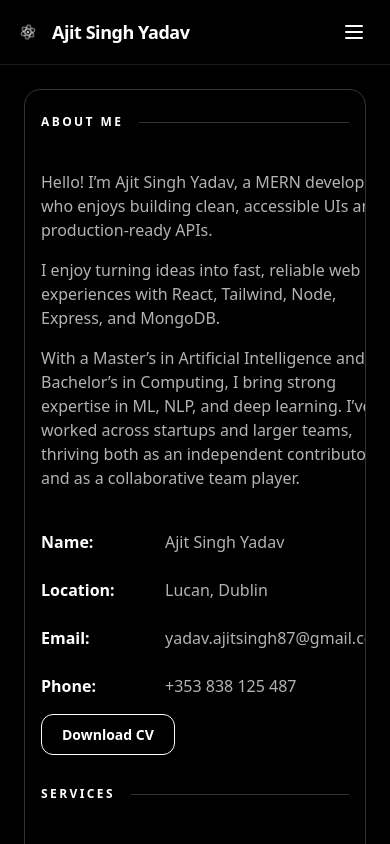
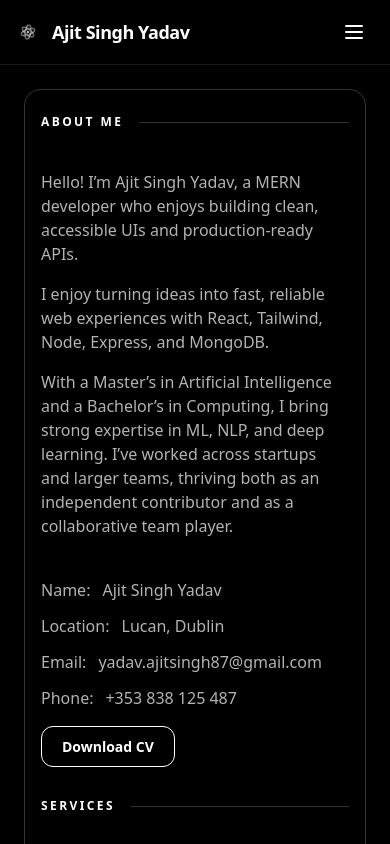
Before and after one commit to raoajitsingh/Portfolio, a React (Vite) app: page /about in a window 390 px wide. Built offline with nearby package versions, Linux system fonts and the light colour scheme.

Commit message:
mobile class update

```diff
--- a/src/components/Hero.jsx
+++ b/src/components/Hero.jsx
@@ -29,7 +29,7 @@ export default function Hero() {
         {/* Right: scrollable content area */}
         <div
           className="
-            h-full min-h-0
+            h-full min-h-0 min-w-0
             flex flex-col
             px-4 md:px-6 lg:pl-8
             py-6 md:py-6 lg:py-0
--- a/src/components/SectionHeading.jsx
+++ b/src/components/SectionHeading.jsx
@@ -21,7 +21,7 @@ export default function SectionHeading({
         className="text-xs sm:text-sm font-extrabold uppercase
     whitespace-normal sm:whitespace-nowrap
     tracking-[0.2em] sm:tracking-[0.35em]
-    min-w-0  "
+    min-w-0 "
       >
         {children}
       </h3>
--- a/src/pages/About.jsx
+++ b/src/pages/About.jsx
@@ -35,15 +35,15 @@ export default function AboutTab() {
       <div className="grid lg:grid-cols-2 gap-10 min-w-0">
         {/* Bio */}
         <div className="space-y-4 min-w-0">
-          <p className="text-black/70 dark:text-white/70 break-words">
+          <p className="text-black/70 dark:text-white/70 whitespace-normal break-words [overflow-wrap:anywhere]">
             Hello! I’m Ajit Singh Yadav, a MERN developer who enjoys building
             clean, accessible UIs and production-ready APIs.
           </p>
-          <p className="text-black/70 dark:text-white/70">
+          <p className="text-black/70 dark:text-white/70 whitespace-normal break-words [overflow-wrap:anywhere]">
             I enjoy turning ideas into fast, reliable web experiences with
             React, Tailwind, Node, Express, and MongoDB.
           </p>
-          <p className="text-black/70 dark:text-white/70">
+          <p className="text-black/70 dark:text-white/70 whitespace-normal break-words [overflow-wrap:anywhere]">
             With a Master’s in Artificial Intelligence and a Bachelor’s in
             Computing, I bring strong expertise in ML, NLP, and deep learning.
             I’ve worked across startups and larger teams, thriving both as an
@@ -53,15 +53,15 @@ export default function AboutTab() {
 
         {/* Details */}
         <div>
-          <dl className="space-y-6">
+          <dl className="grid sm:grid-cols-2 gap-x-6 gap-y-3 min-w-0">
             {[
               ["Name", "Ajit Singh Yadav"],
               ["Location", "Lucan, Dublin"],
               ["Email", "yadav.ajitsingh87@gmail.com"],
               ["Phone", "+353 838 125 487"],
             ].map(([label, value]) => (
-              <div key={label} className="flex gap-3">
-                <dt className="w-28 font-semibold text-black/80 dark:text-white">
+              <div key={label} className="flex gap-3 min-w-0">
+                <dt className="min-w-0 text-black/70 dark:text-white/70 break-words [overflow-wrap:anywhere]s">
                   {label}:
                 </dt>
                 <dd className="text-black/70 dark:text-white/70 break-words">
```
